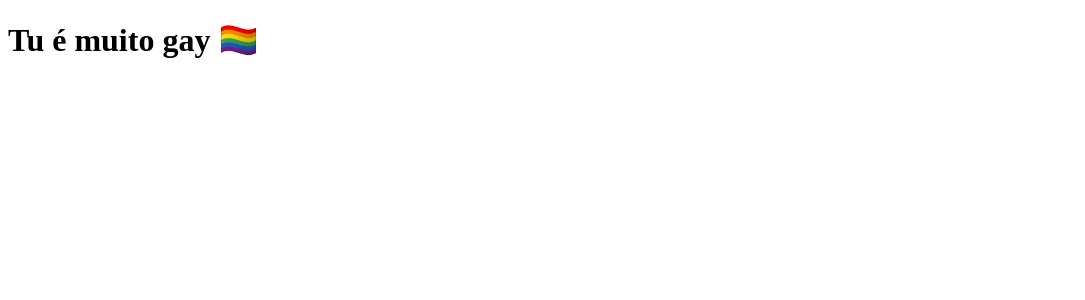
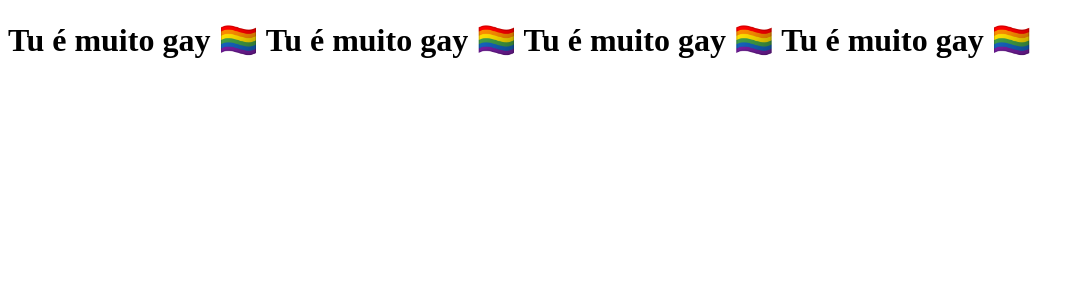
Before and after one commit to BrazTh/clone-tabnews, a Next.js app: page / in a window 1280 px wide. Shown: the top 300 px of the page, without its empty margins (0-1085 px from the left). Built offline with nearby package versions, Linux system fonts and the light colour scheme.

Commit message:
Reforça a frase dizendo 4x

```diff
--- a/pages/index.js
+++ b/pages/index.js
@@ -1,5 +1,9 @@
 function Home () {
-    return <h1> Tu é muito gay 🏳️‍🌈</h1>
+    return <h1> Tu é muito gay 🏳️‍🌈
+        Tu é muito gay 🏳️‍🌈
+        Tu é muito gay 🏳️‍🌈
+        Tu é muito gay 🏳️‍🌈
+    </h1>
 }
 
 export default Home;
```
